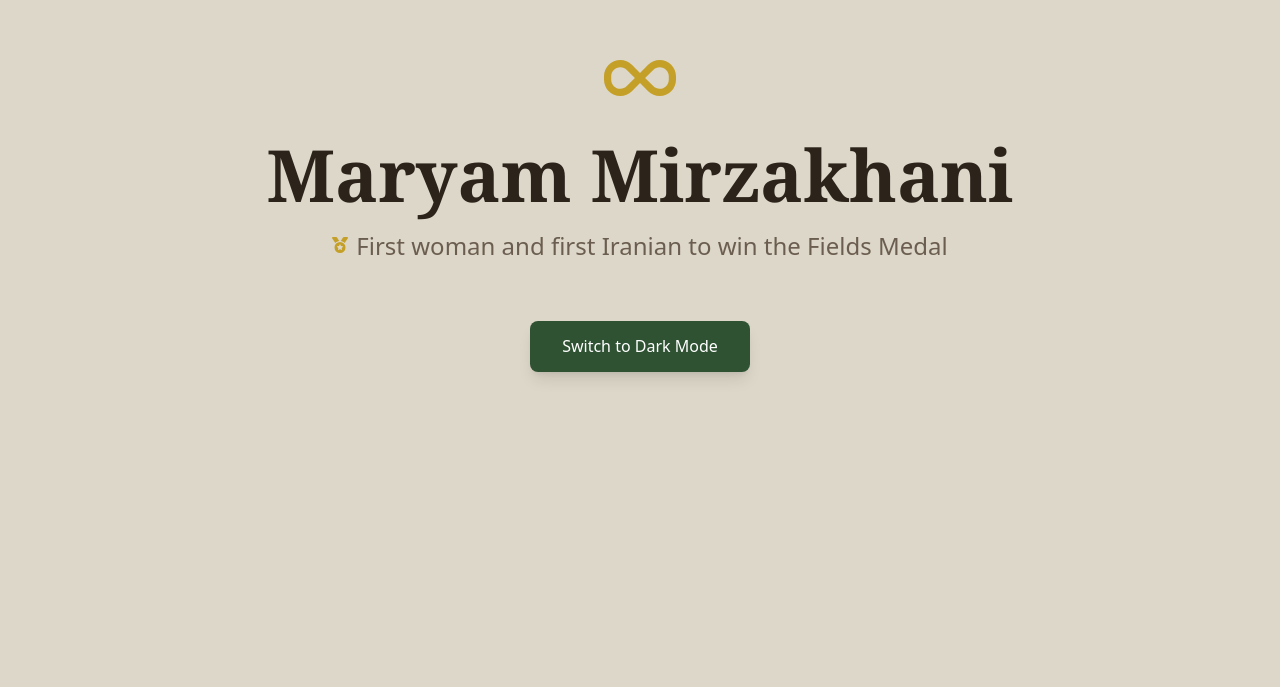
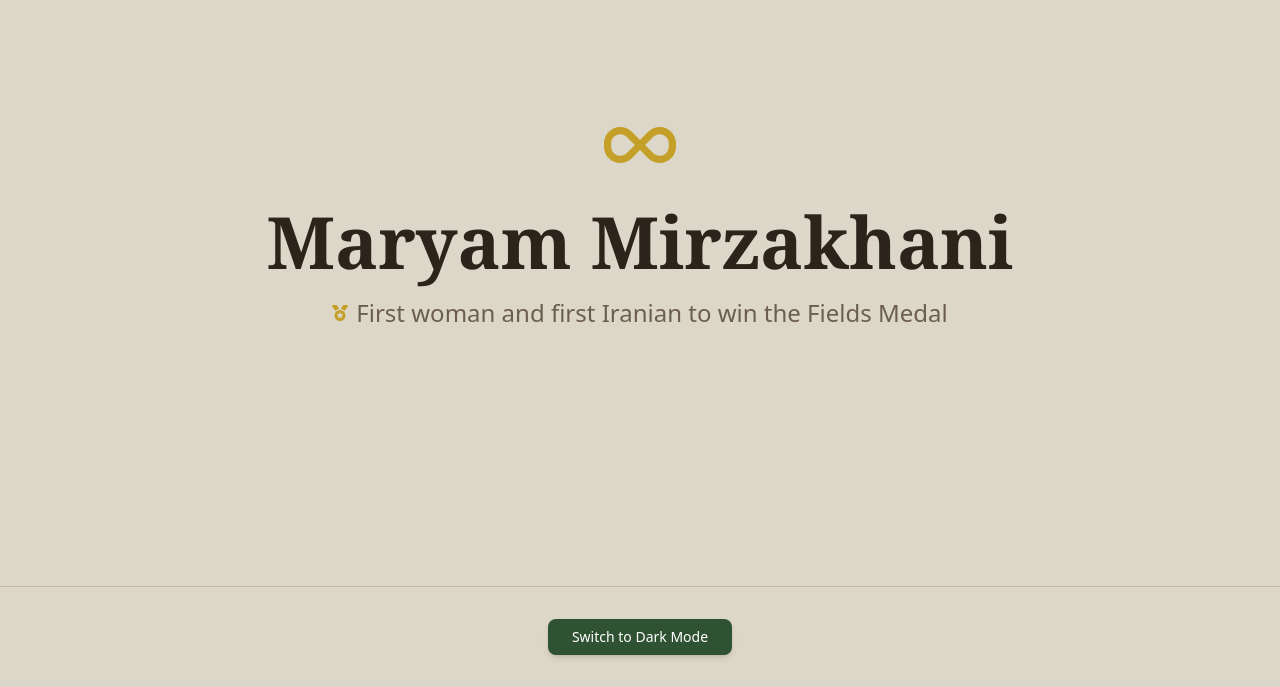
Before and after one commit to zibanoori/mirzakhani-inspire, a React (Vite) app: page / in a window 1280 px wide. Shown: the part 113-800 px from the top of the page. Built offline with nearby package versions, Linux system fonts and the light colour scheme.

Commit message:
Chore: move theme toggle button to footer section

```diff
--- a/src/App.jsx
+++ b/src/App.jsx
@@ -18,28 +18,30 @@ function App() {
   }, [isDark]);
 
   return (
-    <div className="min-h-screen bg-paper transition-colors duration-300">
-      <section className="flex flex-col items-center justify-center min-h-[80vh] px-4 text-center">
+    <div className="min-h-screen bg-paper transition-colors duration-300 flex flex-col">
+      <main className="flex-grow flex flex-col items-center justify-center px-4 text-center py-20">
         <div className="mb-6 text-gold transition-transform duration-300 cursor-pointer hover:scale-110">
           <FaInfinity size={72} />
         </div>
         <h1 className="font-serif text-5xl md:text-7xl font-bold mb-4 text-ink">
           Maryam Mirzakhani
         </h1>
-        <div className="flex items-center justify-center gap-2 text-muted mb-6">
+        <div className="flex items-center justify-center gap-2 text-muted mb-8">
           <FaMedal className="text-gold" />
           <p className="text-xl md:text-2xl font-sans leading-relaxed">
             First woman and first Iranian to win the Fields Medal
           </p>
         </div>
 
+      </main>
+      <footer className="py-8 text-center border-t border-line">
         <button
           onClick={() => setIsDark(!isDark)}
-          className="mt-8 px-8 py-3 bg-accent text-on-accent rounded-lg hover:bg-opacity-90 hover:-translate-y-1 hover:shadow-xl transition-all duration-300 shadow-lg font-medium cursor-pointer"
+          className="px-6 py-2 bg-accent text-on-accent rounded-lg hover:bg-opacity-90 hover:-translate-y-1 hover:shadow-xl transition-all duration-300 shadow-md font-medium cursor-pointer text-sm"
         >
           {isDark ? "Switch to Light Mode" : "Switch to Dark Mode"}
         </button>
-      </section>
+      </footer>
     </div>
   );
 }
```
